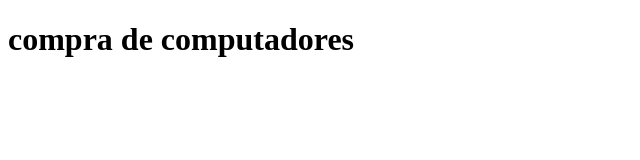
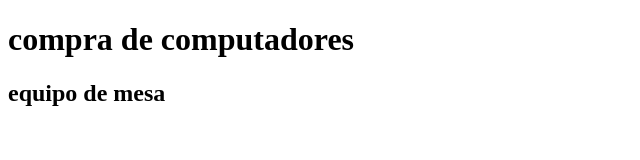
Before and after one commit to JDAVID539/taller, a plain HTML site: page compras.html in a window 1280 px wide. Shown: the whole page, without its empty margins (0-640 px from the left). Drawn offline with Linux system fonts and the light colour scheme.

Commit message:
Update compras.html

```diff
--- a/compras.html
+++ b/compras.html
@@ -7,5 +7,6 @@
 </head>
 <body>
     <h1>compra de computadores</h1>
+    <h2>equipo de mesa</h2>
 </body>
 </html>
```
